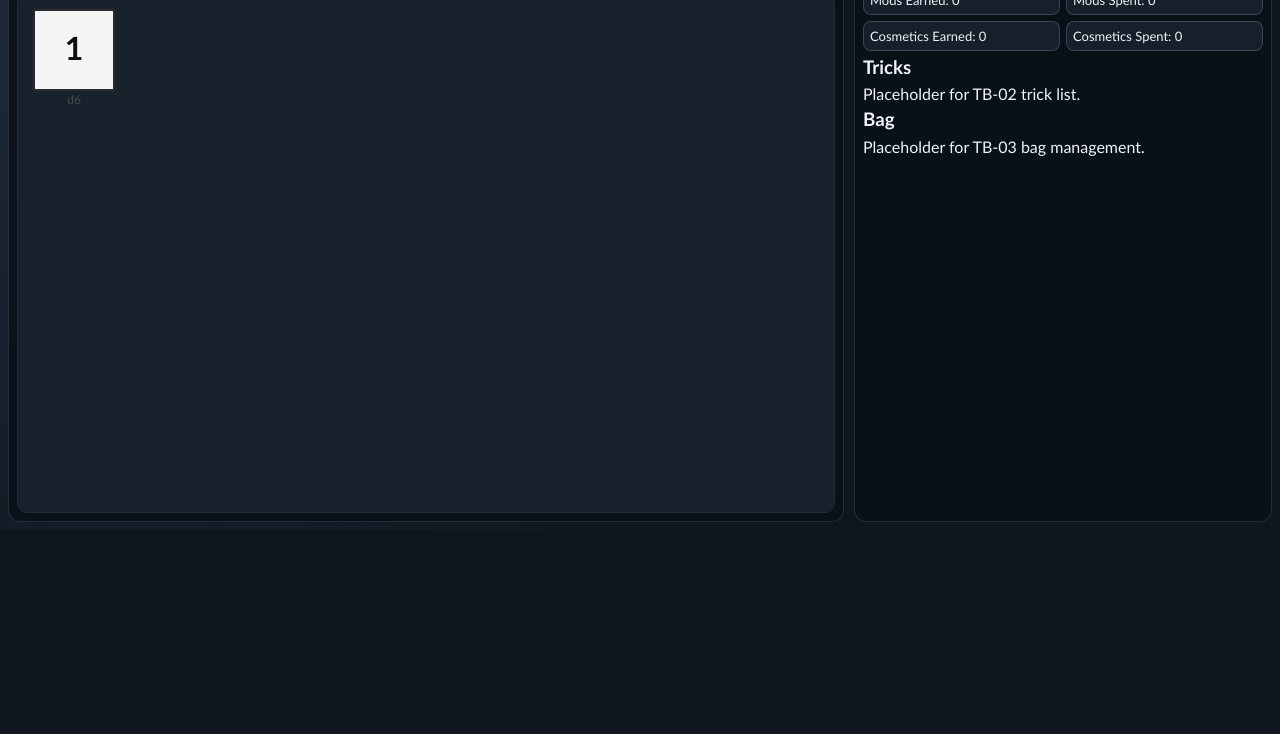
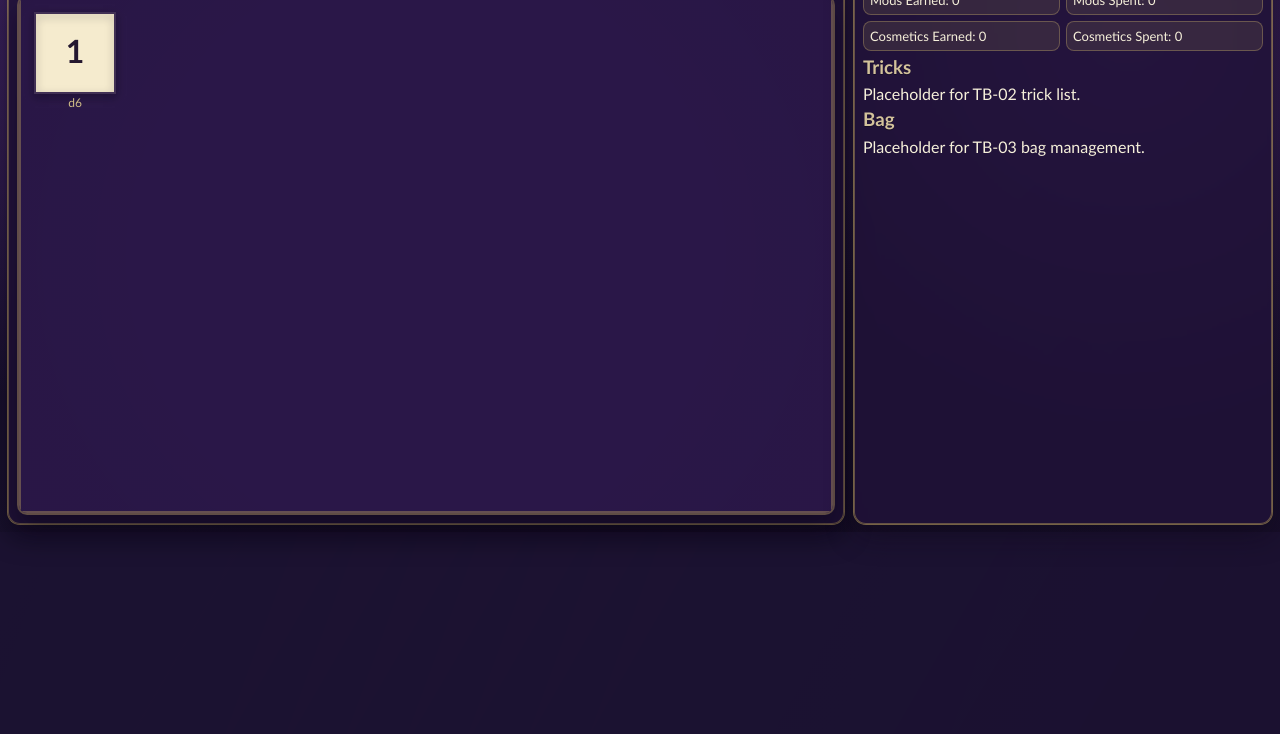
Before and after one commit to EricWehrly/dice, a website built with Vite: page src/index.html in a window 1280 px wide. Shown: the part 66-800 px from the top of the page. Built offline with nearby package versions, Linux system fonts and the light colour scheme.

Commit message:
Update theme and rendering: royal purple felt with muted gold trim

```diff
--- a/src/rendering/2d/DiceCanvasRenderer.ts
+++ b/src/rendering/2d/DiceCanvasRenderer.ts
@@ -38,17 +38,19 @@ export class DiceCanvasRenderer {
 
     render(): void {
         const canvasColor = this.getThemeColor('--color-canvas-bg');
+        const feltShadowColor = this.getThemeColor('--color-canvas-felt-shadow');
+        const trimColor = this.getThemeColor('--color-gold-trim-soft');
         const dieFaceColor = this.getThemeColor('--color-die-face-bg');
         const dieStrokeColor = this.getThemeColor('--color-die-face-border');
         const dieTextColor = this.getThemeColor('--color-die-face-text');
         const dieLabelColor = this.getThemeColor('--color-die-label-text');
 
-        if (!canvasColor || !dieFaceColor || !dieStrokeColor || !dieTextColor || !dieLabelColor) {
+        if (!canvasColor || !trimColor || !dieFaceColor || !dieStrokeColor || !dieTextColor || !dieLabelColor) {
             console.warn('Missing theme colors, cannot render dice canvas');
             return;
         }
 
-        this.clear(canvasColor);
+        this.clear(canvasColor, trimColor);
 
         const tileSize = 80;
         const gap = 16;
@@ -62,11 +64,18 @@ export class DiceCanvasRenderer {
             const y = gap + row * (tileSize + gap);
 
             this.context.globalAlpha = die.active ? 1 : 0.4;
+            this.context.shadowColor = 'rgba(14, 8, 24, 0.36)';
+            this.context.shadowBlur = 8;
+            this.context.shadowOffsetY = 3;
             this.context.fillStyle = dieFaceColor;
             this.context.fillRect(x, y, tileSize, tileSize);
             this.context.strokeStyle = dieStrokeColor;
             this.context.lineWidth = 2;
             this.context.strokeRect(x, y, tileSize, tileSize);
+
+            this.context.shadowColor = 'transparent';
+            this.context.shadowBlur = 0;
+            this.context.shadowOffsetY = 0;
 
             this.context.fillStyle = dieTextColor;
             this.context.font = '600 32px "Trebuchet MS", sans-serif';
@@ -91,10 +100,32 @@ export class DiceCanvasRenderer {
         this.context.setTransform(dpr, 0, 0, dpr, 0, 0);
     }
 
-    private clear(canvasColor: string): void {
+    private clear(canvasColor: string, trimColor: string): void {
         const width = this.canvas.clientWidth || 900;
         const height = this.canvas.clientHeight || 520;
+
         this.context.fillStyle = canvasColor;
+        this.context.fillRect(0, 0, width, height);
+
+        this.renderEdgeFalloff(width, height);
+
+        this.context.strokeStyle = trimColor;
+        this.context.lineWidth = 2;
+        this.context.strokeRect(1, 1, Math.max(0, width - 2), Math.max(0, height - 2));
+    }
+
+    private renderEdgeFalloff(width: number, height: number): void {
+        const edgeFalloff = this.context.createRadialGradient(
+            width * 0.5,
+            height * 0.5,
+            Math.min(width, height) * 0.5,
+            width * 0.5,
+            height * 0.5,
+            Math.max(width, height) * 0.9,
+        );
+        edgeFalloff.addColorStop(0, 'rgba(0, 0, 0, 0)');
+        edgeFalloff.addColorStop(1, 'rgba(0, 0, 0, 0.08)');
+        this.context.fillStyle = edgeFalloff;
         this.context.fillRect(0, 0, width, height);
     }
 
--- a/src/styles/main.css
+++ b/src/styles/main.css
@@ -10,8 +10,26 @@
 
 body {
   margin: 0;
-  background: radial-gradient(circle at 10% 10%, var(--color-page-glow), var(--color-page-bg) 60%);
+  background:
+    radial-gradient(circle at 12% 8%, var(--color-page-glow) 0%, transparent 35%),
+    radial-gradient(circle at 88% 16%, color-mix(in srgb, var(--color-page-glow) 78%, black 22%) 0%, transparent 32%),
+    radial-gradient(circle at 50% 115%, var(--color-page-felt-shadow) 0%, transparent 54%),
+    linear-gradient(160deg, var(--color-page-bg), color-mix(in srgb, var(--color-page-bg) 84%, black 16%));
+  background-color: var(--color-page-bg);
+  position: relative;
   padding: 8px;
+}
+
+body::before {
+  content: '';
+  position: fixed;
+  inset: 0;
+  pointer-events: none;
+  background:
+    linear-gradient(120deg, rgba(255, 255, 255, 0.018) 0%, transparent 38%, rgba(0, 0, 0, 0.07) 100%),
+    linear-gradient(290deg, rgba(255, 255, 255, 0.012) 0%, transparent 42%, rgba(0, 0, 0, 0.06) 100%);
+  mix-blend-mode: soft-light;
+  opacity: 0.75;
 }
 
 .app {
@@ -25,6 +43,10 @@ body {
   border: 1px solid var(--color-panel-border);
   border-radius: 12px;
   padding: 8px;
+  box-shadow:
+    0 0 0 1px color-mix(in srgb, var(--color-gold-trim) 60%, transparent),
+    inset 0 1px 0 rgba(255, 255, 255, 0.05),
+    0 12px 28px rgba(12, 6, 22, 0.46);
   backdrop-filter: blur(2px);
 }
 
@@ -33,6 +55,8 @@ h2,
 h3 {
   margin: 0;
   line-height: 1.15;
+  color: color-mix(in srgb, var(--color-gold-trim) 62%, white 38%);
+  text-shadow: 0 1px 0 rgba(0, 0, 0, 0.3);
 }
 
 p {
@@ -53,21 +77,31 @@ p {
 }
 
 #roll-btn {
-  border: 0;
+  border: 1px solid color-mix(in srgb, var(--color-gold-trim) 72%, black 28%);
   border-radius: 8px;
   padding: 10px 14px;
   font-size: 14px;
   font-weight: 700;
   color: var(--color-button-text);
   background: linear-gradient(135deg, var(--color-button-grad-start), var(--color-button-grad-end));
+  box-shadow:
+    inset 0 1px 0 rgba(255, 255, 255, 0.25),
+    0 4px 14px rgba(20, 10, 31, 0.48);
   cursor: pointer;
+}
+
+#roll-btn:hover {
+  filter: brightness(1.05);
 }
 
 #dice-canvas {
   width: 100%;
   height: min(520px, calc(100vh - 96px));
   border-radius: 10px;
-  border: 1px solid var(--color-panel-border);
+  border: 2px solid var(--color-gold-trim-soft);
+  box-shadow:
+    inset 0 0 0 1px rgba(255, 255, 255, 0.03),
+    0 14px 24px rgba(9, 4, 18, 0.48);
   display: block;
 }
 
@@ -86,6 +120,32 @@ p {
   font-size: 13px;
 }
 
+.trick-list {
+  list-style: none;
+  margin: 6px 0;
+  padding: 0;
+  display: grid;
+  gap: 6px;
+}
+
+.trick-item {
+  padding: 6px;
+  border-radius: 8px;
+  background: var(--color-counter-bg);
+  border: 1px solid var(--color-counter-border);
+}
+
+.trick-title {
+  font-size: 13px;
+  font-weight: 700;
+}
+
+.trick-meta {
+  margin-top: 2px;
+  font-size: 12px;
+  opacity: 0.85;
+}
+
 @media (max-width: 1100px), (max-aspect-ratio: 6/5) {
   .app {
     grid-template-columns: 1fr;
--- a/src/styles/theme.css
+++ b/src/styles/theme.css
@@ -1,23 +1,27 @@
 :root {
   --font-ui: "Trebuchet MS", "Segoe UI", sans-serif;
 
-  --color-text-primary: #f0f4f8;
-  --color-page-bg: #0f161f;
-  --color-page-glow: #1f2b3a;
+  --color-text-primary: #f6f0da;
+  --color-page-bg: #1c1232;
+  --color-page-glow: #4b2b73;
+  --color-page-felt-shadow: #140c25;
+  --color-gold-trim: #b89d5d;
+  --color-gold-trim-soft: rgba(184, 157, 93, 0.42);
 
-  --color-panel-bg: rgba(9, 16, 24, 0.85);
-  --color-panel-border: rgba(240, 244, 248, 0.12);
+  --color-panel-bg: rgba(33, 19, 56, 0.84);
+  --color-panel-border: rgba(184, 157, 93, 0.46);
 
-  --color-button-text: #071018;
-  --color-button-grad-start: #9ff0ff;
-  --color-button-grad-end: #8de17d;
+  --color-button-text: #27190a;
+  --color-button-grad-start: #d4be82;
+  --color-button-grad-end: #a68849;
 
-  --color-counter-bg: rgba(152, 187, 214, 0.09);
-  --color-counter-border: rgba(152, 187, 214, 0.25);
+  --color-counter-bg: rgba(190, 167, 104, 0.13);
+  --color-counter-border: rgba(190, 167, 104, 0.38);
 
-  --color-canvas-bg: #18222d;
-  --color-die-face-bg: #f5f5f5;
-  --color-die-face-border: #2a2a2a;
-  --color-die-face-text: #101010;
-  --color-die-label-text: #4a4a4a;
+  --color-canvas-bg: #2a1748;
+  --color-canvas-felt-shadow: #1b102e;
+  --color-die-face-bg: #f5ebce;
+  --color-die-face-border: #413055;
+  --color-die-face-text: #24172f;
+  --color-die-label-text: #cfbc86;
 }
```
